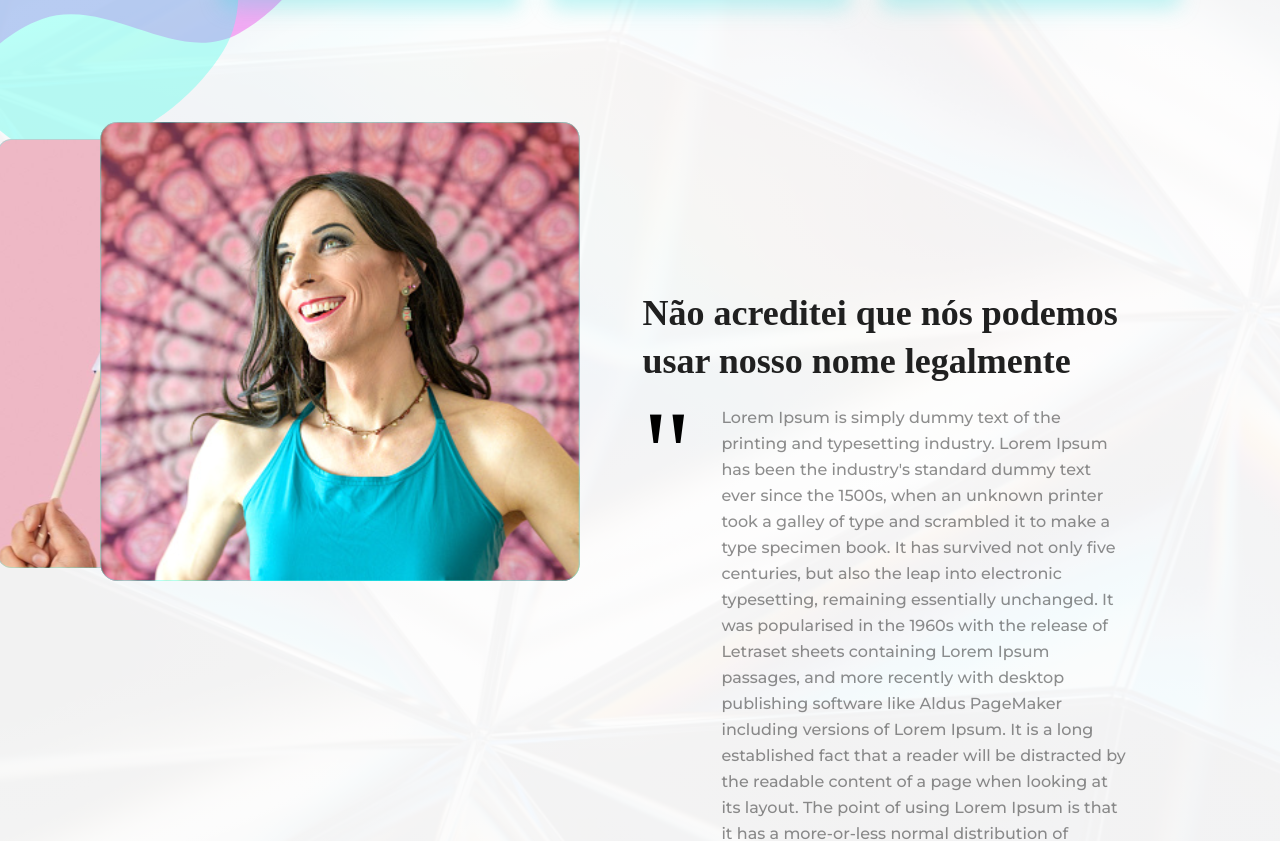
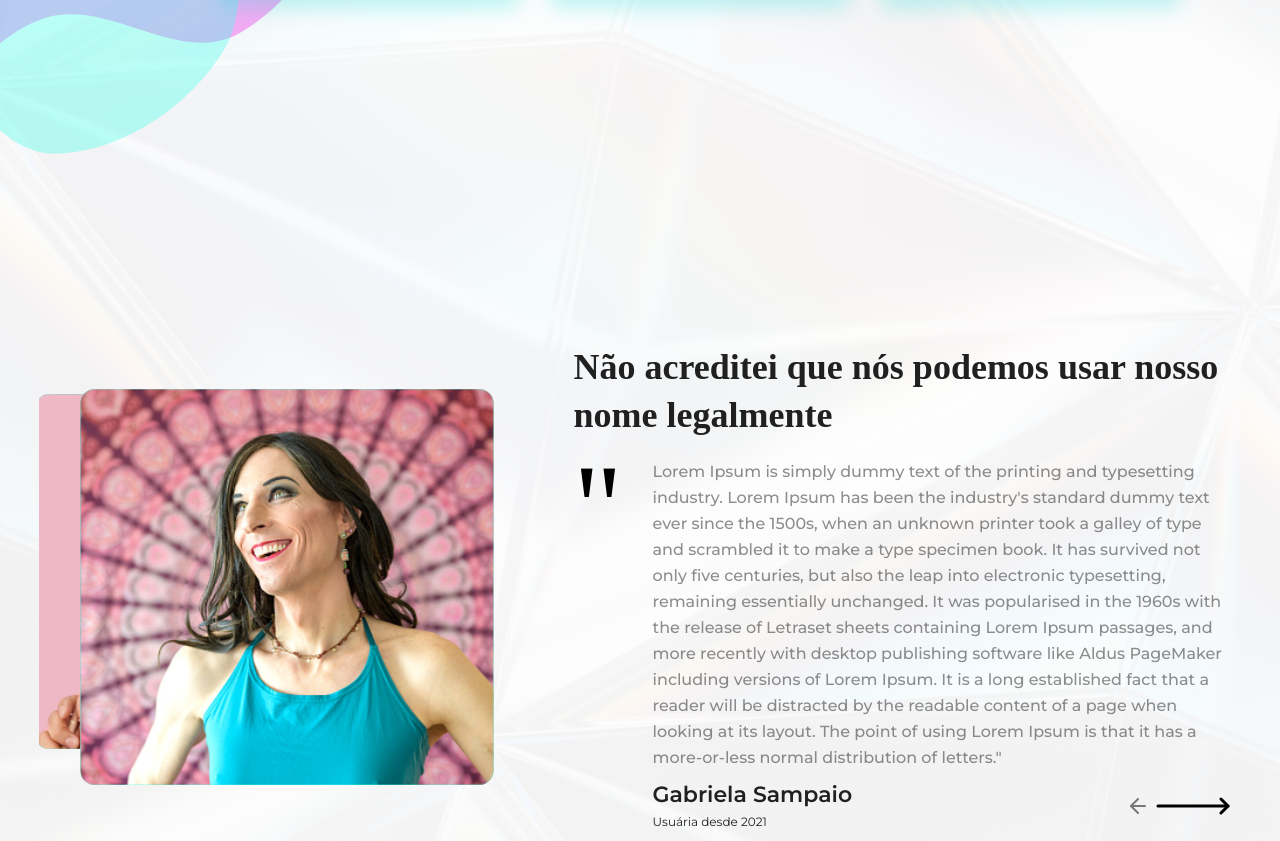
Before and after one commit to Pam18/provi-hackathon, a Next.js app: page / in a window 1280 px wide. Shown: the part 1700-2541 px from the top of the page. Built offline with nearby package versions, Linux system fonts and the light colour scheme; a web font is replaced by a local one.

Commit message:
fix: ajuste na posição da imagem do depoimento

```diff
--- a/components/CallAction/index.js
+++ b/components/CallAction/index.js
@@ -1,7 +1,9 @@
 import Image from 'next/image';
+import Link from 'next/link';
 import simboloTrans from "../../public/assets/simboloTrans.svg";
 import manchaRoxaLateral from "../../public/assets/mancha-roxa-lateral.svg"
 import manchaVerdeLateral from "../../public/assets/mancha-verde-lateral.svg";
+
 
 export default function CallAction(props) {
     return (
@@ -18,7 +20,7 @@ export default function CallAction(props) {
                     props.botao
                     &&
                     <button className="botao">
-                        <a href="#">Iniciar cadastro</a>
+                        <Link href="#">Iniciar cadastro</Link>
                     </button>
                 }
                 {
--- a/pages/index.js
+++ b/pages/index.js
@@ -122,7 +122,7 @@ export default function Home() {
       </div>
 
       <div id="depoimentos" className={styles.depoimentos}>
-        <div>
+        <div className={styles.mulherBandeira}>
           <span className={styles.bandeiraTrans}>
             <Image
               src={bandeiraTrans}
--- a/styles/Home.module.css
+++ b/styles/Home.module.css
@@ -176,23 +176,37 @@
 .depoimentos {
     display: flex;
     justify-content: center;
+    align-items: center;
+
+    padding-left: 5em;
 
     margin-top: 140px;
     height: 900px;
 }
 
+.mulherBandeira {
+    position: relative;
+}
+
+.depoimentos div:first-child {
+    margin-right: 5em;
+}
+
 .pessoaTrans {
     position: relative;
-    bottom: 450px;
-    left: 100px;
+    bottom: 0;
+    left: 0;
+}
+
+.bandeiraTrans {
+    position: absolute;
+    bottom: 0;
+
+    transform: translate(-10%, -10%);
 }
 
 .depo {
     width: 820px;
-
-    margin-top: 150px;
-
-    margin-right: 100px;
 }
 
 .depo h2 {
```
